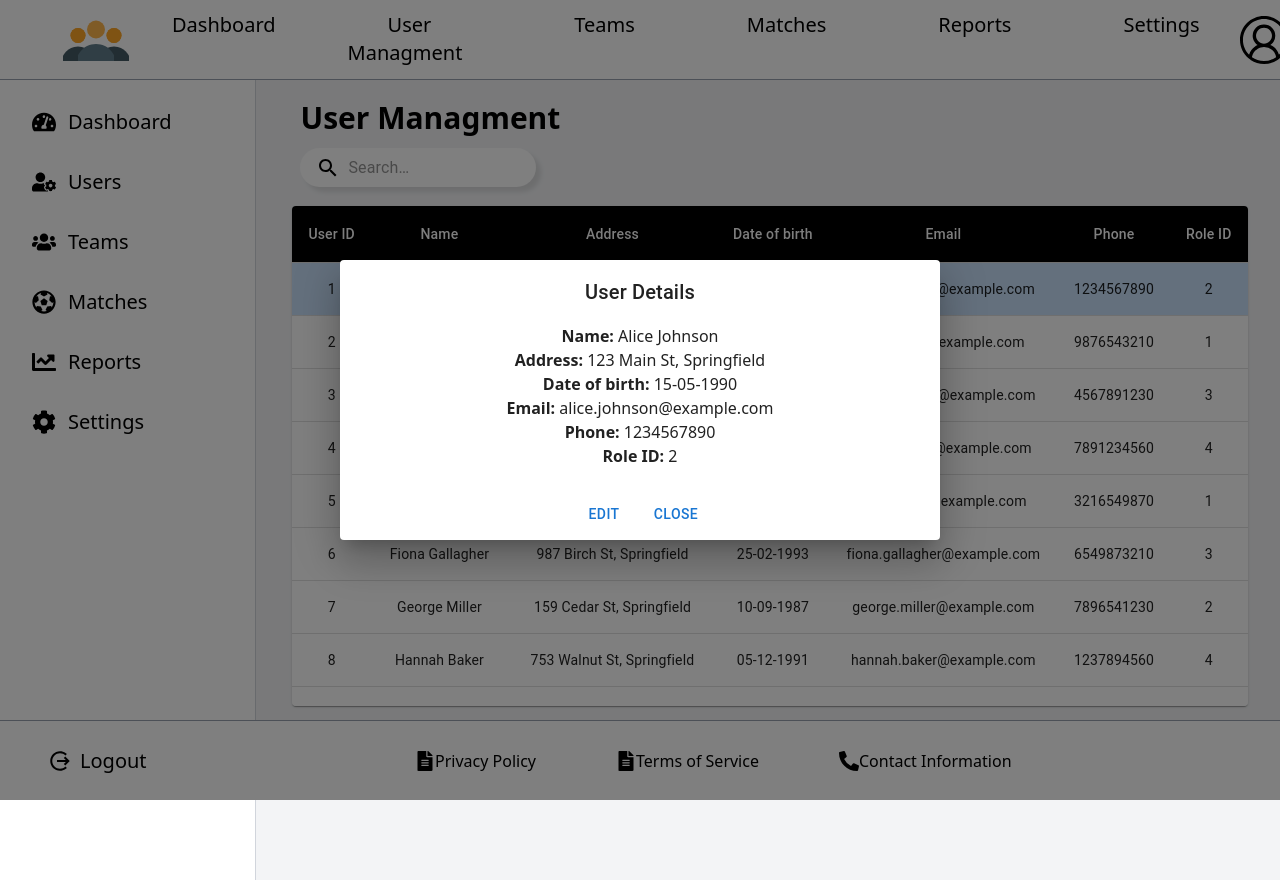
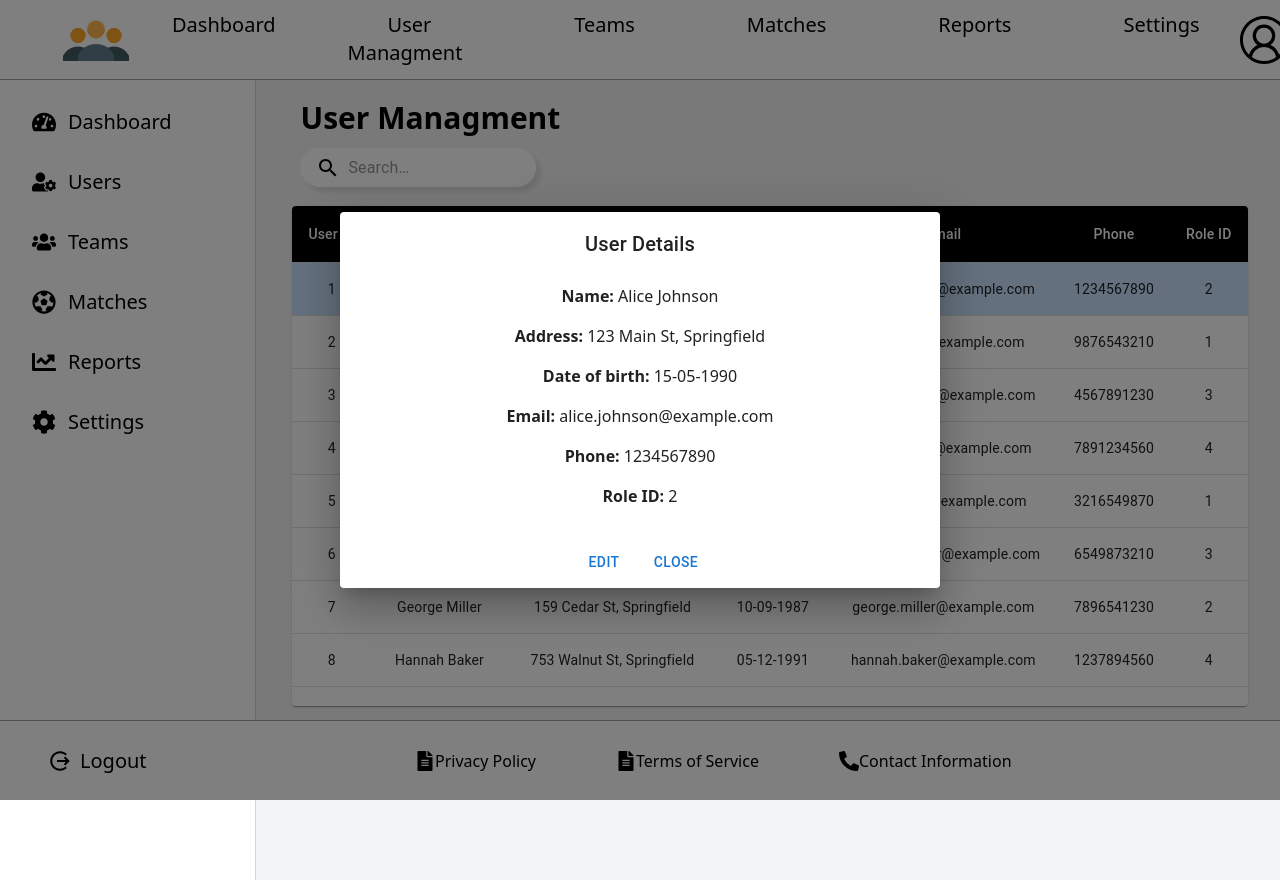
Before and after one commit to NoelKBoyd/goikon-tech, a Next.js app: page /admin/UserManagment in a window 1280 px wide. Both pictures are taken after a click on the element 769 px from the left and 289 px from the top of the page. Shown: the top 880 px of the page. Built offline with nearby package versions, Linux system fonts and the light colour scheme.

Commit message:
Added the ability to edit the users data when you click on the data in the table

```diff
--- a/src/app/admin/UserManagment/page.js
+++ b/src/app/admin/UserManagment/page.js
@@ -19,7 +19,7 @@ import Dialog from '@mui/material/Dialog';
 import DialogTitle from '@mui/material/DialogTitle';
 import DialogContent from '@mui/material/DialogContent';
 import DialogActions from '@mui/material/DialogActions';
-import { BarChart } from '@mui/x-charts/BarChart';
+import TextField from '@mui/material/TextField';
 
 
 const StyledTableCell = styled(TableCell)(({ theme }) => ({
@@ -115,8 +115,10 @@ const Reports = () => {
     const [searchQuery, setSearchQuery] = useState('');
     const [selectedTeamId, setSelectedTeamId] = useState(null);
     const [usersToShow] = useState(users.length);
-    const [selectedMatch, setSelectedMatch] = useState(null);
+    const [selectedUser, setSelectedMatch] = useState(null);
     const [isPopupOpen, setPopupOpen] = useState(false);
+    const [isEditMode, setEditMode] = useState(false);
+    const [editableData, setEdit] = useState(null);
 
     const filteredRows = users.filter((user) =>
         user.name.toLowerCase().includes(searchQuery.toLowerCase())
@@ -128,12 +130,38 @@ const Reports = () => {
 
     const openPopup = (user) => {
         setSelectedMatch(user);
+        setEdit({ ...user });
         setPopupOpen(true);
     };
 
     const closePopup = () => {
         setSelectedMatch(null);
+        setEditMode(false);
         setPopupOpen(false);
+    };
+
+    const handleEditClick = () => {
+        setEditMode(true);
+    };
+
+    const handleSaveClick = () => {
+
+        setSelectedMatch(editableData);
+
+        const userIndex = users.findIndex((user) => user.userId === editableData.userId);
+
+        if (userIndex !== -1) {
+            users[userIndex] = { ...editableData };
+        }
+
+        setEditMode(false);
+    };
+
+    const handleInputChange = (field, value) => {
+        setEdit((prev) => ({
+            ...prev,
+            [field]: value,
+        }));
     };
 
     return (
@@ -217,19 +245,47 @@ const Reports = () => {
             <Dialog open={isPopupOpen} onClose={closePopup} sx={{ textAlign: 'center'}}>
                 <DialogTitle>User Details</DialogTitle>
                 <DialogContent sx={{ width: '600px' }}>
-                    {selectedMatch && (
+                    {selectedUser && (
                         <div>
-                            <h2><strong>Name: </strong> {selectedMatch.name}</h2>
-                            <h2><strong>Address: </strong> {selectedMatch.address}</h2>
-                            <h2><strong>Date of birth: </strong> {selectedMatch.dateOfBirth}</h2>
-                            <h2><strong>Email: </strong> {selectedMatch.email}</h2>
-                            <h2><strong>Phone: </strong> {selectedMatch.phone}</h2>
-                            <h2><strong>Role ID: </strong> {selectedMatch.roleId}</h2>
+                            {isEditMode ? (
+                                <div>
+                                    <h2 className="pb-2"><strong>Name: </strong></h2>
+                                    <TextField slotProps={{ textField: { size: 'small' } }} id="outlined-basic" label="Name" variant="outlined" value={editableData.name} onChange={(e) => handleInputChange('name', e.target.value)}/>
+
+                                    <h2 className="pb-2"><strong>Address: </strong></h2>
+                                    <TextField id="outlined-basic" label="Address" variant="outlined" value={editableData.address} onChange={(e) => handleInputChange('address', e.target.value)}/>
+
+                                    <h2 className="pb-2"><strong>Date of birth: </strong></h2>
+                                    <TextField id="outlined-basic" label="Date of birth" variant="outlined" value={editableData.dateOfBirth} onChange={(e) => handleInputChange('dateOfBirth', e.target.value)}/>
+
+                                    <h2 className="pb-2"><strong>Email: </strong></h2>
+                                    <TextField id="outlined-basic" label="Email" variant="outlined" value={editableData.email} onChange={(e) => handleInputChange('email', e.target.value)}/>
+
+                                    <h2 className="pb-2"><strong>Phone: </strong></h2>
+                                    <TextField id="outlined-basic" label="Phone" variant="outlined" value={editableData.phone} onChange={(e) => handleInputChange('phone', e.target.value)}/>
+
+                                    <h2 className="pb-2"><strong>Role ID: </strong></h2>
+                                    <TextField id="outlined-basic" label="Role" variant="outlined" value={editableData.roleId} onChange={(e) => handleInputChange('roleId', e.target.value)}/>
+                                </div>
+                            ) : (
+                                <div>
+                                    <h2 className="p-2"><strong>Name: </strong> {selectedUser.name}</h2>
+                                    <h2 className="p-2"><strong>Address: </strong> {selectedUser.address}</h2>
+                                    <h2 className="p-2"><strong>Date of birth: </strong> {selectedUser.dateOfBirth}</h2>
+                                    <h2 className="p-2"><strong>Email: </strong> {selectedUser.email}</h2>
+                                    <h2 className="p-2"><strong>Phone: </strong> {selectedUser.phone}</h2>
+                                    <h2 className="p-2"><strong>Role ID: </strong> {selectedUser.roleId}</h2>
+                                </div>
+                            )}
                         </div>
                     )}
                 </DialogContent>
                 <DialogActions sx={{ justifyContent: 'center' }}>
-                    <Button>Edit</Button>
+                    {isEditMode ? (
+                        <Button onClick={handleSaveClick}>Save</Button>
+                    ) : (
+                        <Button onClick={handleEditClick}>Edit</Button>
+                    )}
                     <Button onClick={closePopup}>Close</Button>
                 </DialogActions>
             </Dialog>
```
